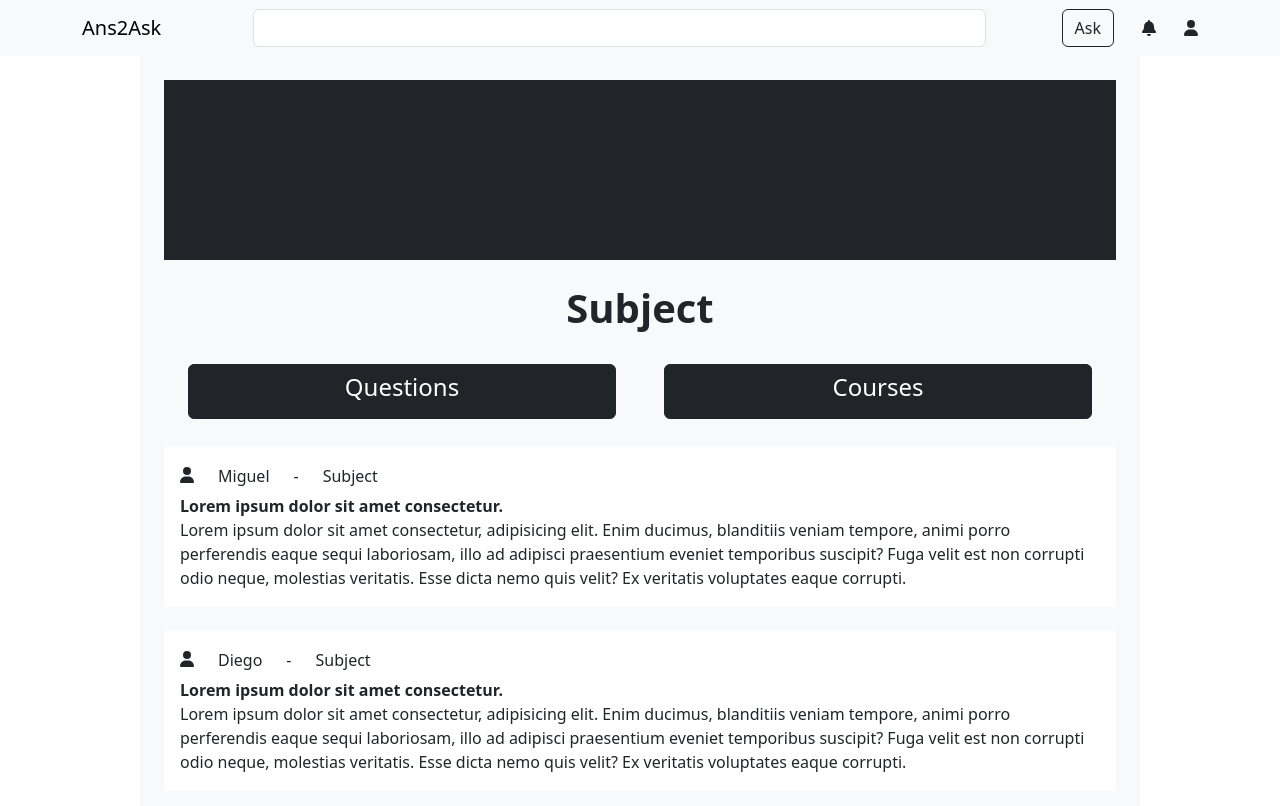
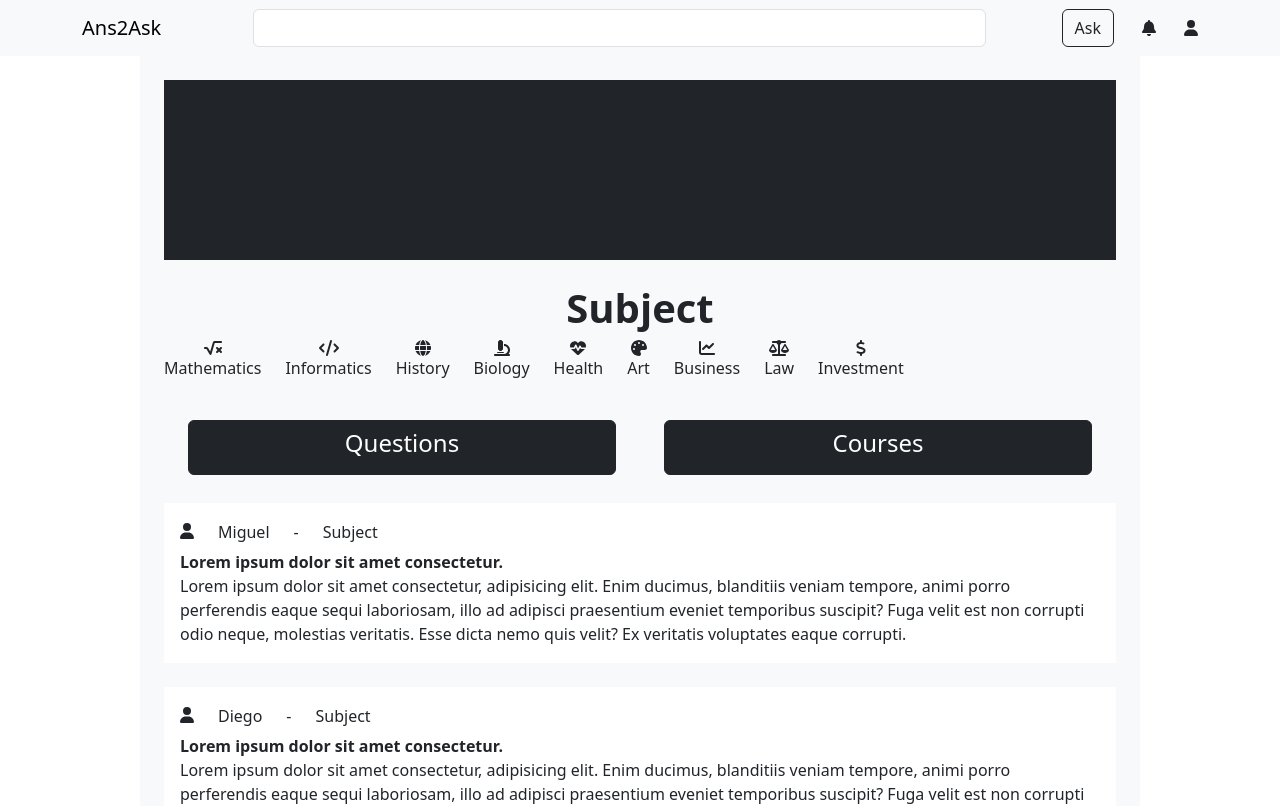
Before and after one commit to maikyh/Ans2Ask, a React (Create React App) app in the folder ans2ask-ui/: page /home in a window 1280 px wide. Shown: the top 806 px of the page. Built offline with nearby package versions, Linux system fonts and the light colour scheme.

Commit message:
Added some fontawesome icons for the subjects

```diff
--- a/ans2ask-ui/src/components/Subjects/Subjects.jsx
+++ b/ans2ask-ui/src/components/Subjects/Subjects.jsx
@@ -1,4 +1,6 @@
 import React from "react";
+import { FontAwesomeIcon } from "@fortawesome/react-fontawesome";
+import { faSquareRootAlt, faCode, faGlobe, faMicroscope, faHeartbeat, faPalette, faChartLine, faBalanceScale, faDollarSign } from "@fortawesome/free-solid-svg-icons";
 import "./Subjects.css";
 
 export default function Subjects() {
@@ -6,6 +8,45 @@ export default function Subjects() {
     <div className="subjects">
       <div className="subjects-section bg-dark mb-4"></div>
       <h1 className="text-center mb-2 fw-bold">Subject</h1>
+      <div className="row">
+        <div className="col-auto d-flex flex-column align-items-center">
+          <FontAwesomeIcon icon={faSquareRootAlt} />
+          <p className="text-center">Mathematics</p>
+        </div>
+        <div className="col-auto d-flex flex-column align-items-center">
+          <FontAwesomeIcon icon={faCode} />
+          <p className="text-center">Informatics</p>
+        </div>
+        <div className="col-auto d-flex flex-column align-items-center">
+          <FontAwesomeIcon icon={faGlobe} />
+          <p className="text-center">History</p>
+        </div>
+        <div className="col-auto d-flex flex-column align-items-center">
+          <FontAwesomeIcon icon={faMicroscope} />
+          <p className="text-center">Biology</p>
+        </div>
+        <div className="col-auto d-flex flex-column align-items-center">
+          <FontAwesomeIcon icon={faHeartbeat} />
+          <p className="text-center">Health</p>
+        </div>
+        <div className="col-auto d-flex flex-column align-items-center">
+          <FontAwesomeIcon icon={faPalette} />
+          <p className="text-center">Art</p>
+        </div>
+        <div className="col-auto d-flex flex-column align-items-center">
+          <FontAwesomeIcon icon={faChartLine} />
+          <p className="text-center">Business</p>
+        </div>
+        <div className="col-auto d-flex flex-column align-items-center">
+          <FontAwesomeIcon icon={faBalanceScale} />
+          <p className="text-center">Law</p>
+        </div>
+        <div className="col-auto d-flex flex-column align-items-center">
+          <FontAwesomeIcon icon={faDollarSign} />
+          <p className="text-center">Investment</p>
+        </div>
+      </div>
+
     </div>
   );
 }
```
